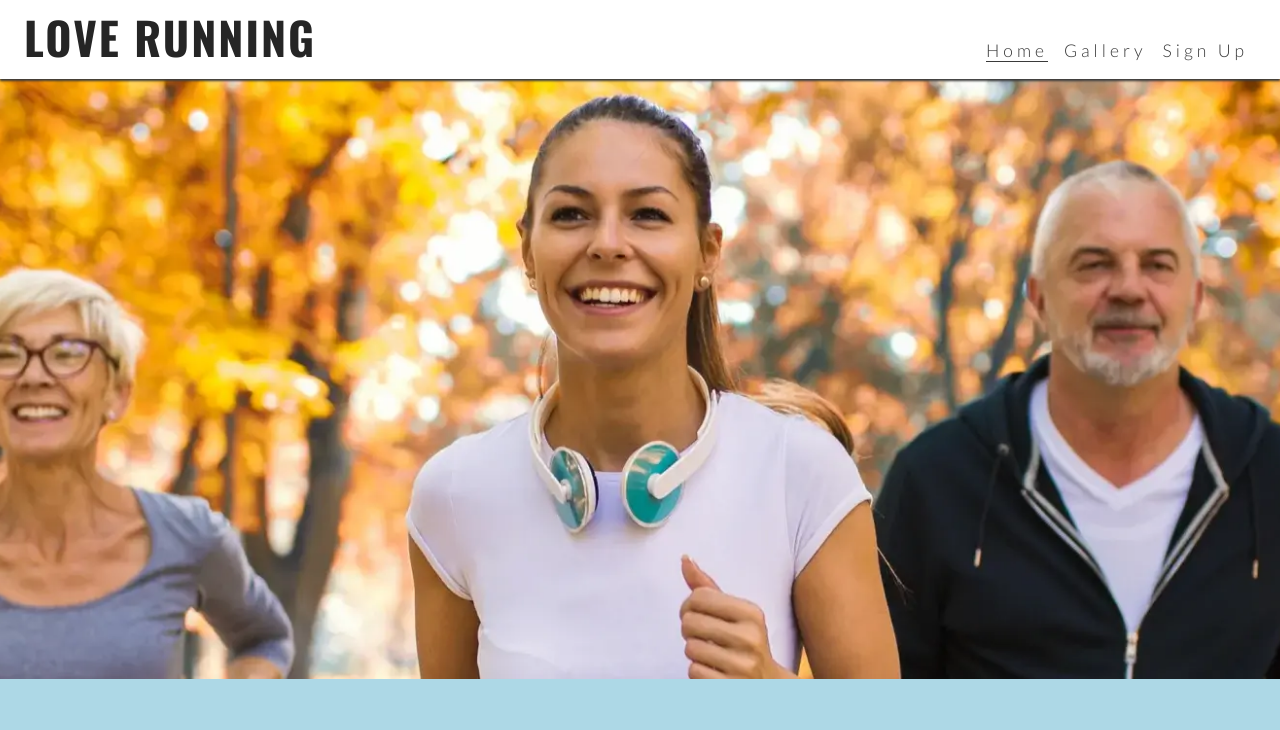
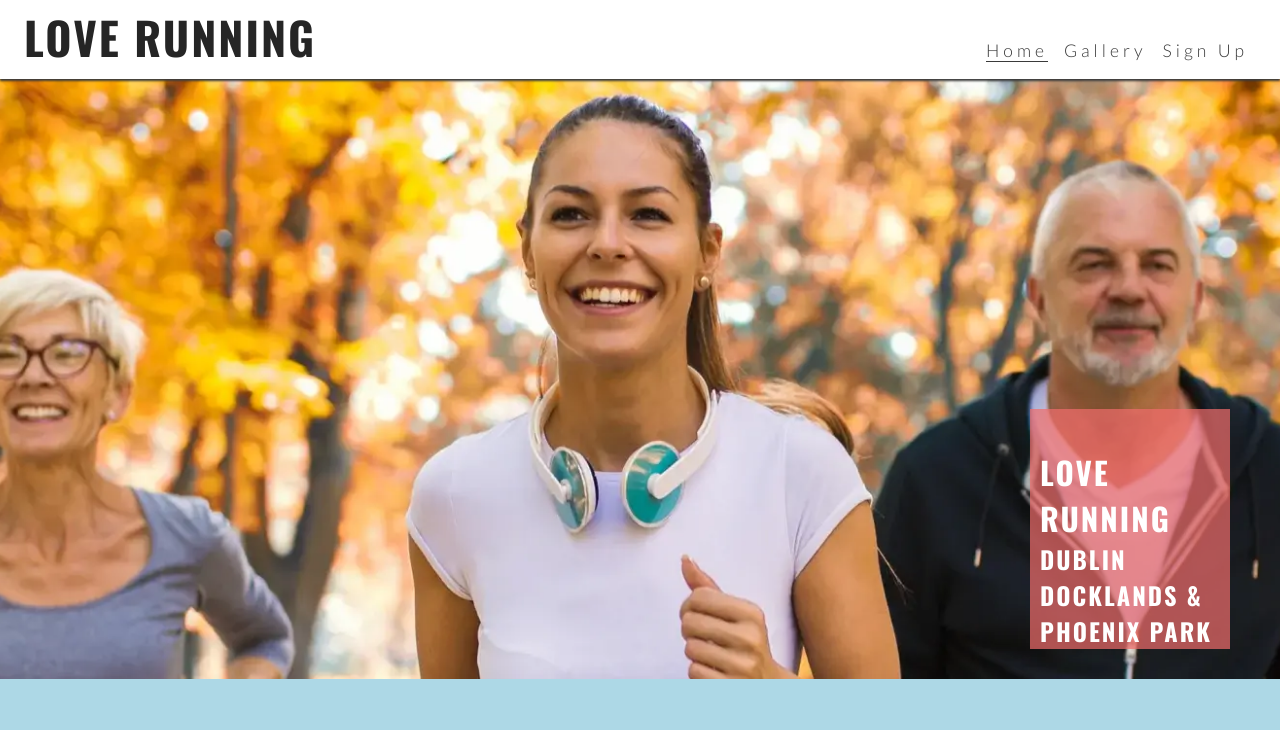
Before and after one commit to Viridi-Machina/love-running, a plain HTML site: page index.html in a window 1280 px wide. Shown: the top 730 px of the page. Drawn offline with nearby package versions, Linux system fonts and the light colour scheme.

Commit message:
feat: add cover text with club name and locations

```diff
--- a/assets/css/style.css
+++ b/assets/css/style.css
@@ -18,6 +18,15 @@ body {
     font-family: 'Lato', sans-serif;
 }
 
+h1,
+h2,
+h3 {
+    font-family: 'Oswald', sans-serif;
+    text-transform: uppercase;
+    letter-spacing: 2px;
+    color: #252525;
+}
+
 /* Header */
 header {
     background-color: #ffffff;
@@ -34,13 +43,6 @@ header {
 header a {
     text-decoration: none;
     color: inherit;
-}
-
-h1 {
-    font-family: 'Oswald', sans-serif;
-    text-transform: uppercase;
-    letter-spacing: 2px;
-    color: #252525;
 }
 
 #menu {
@@ -95,6 +97,24 @@ main {
     height: 600px;
     width: 100%;
     background: url("../images/hero-image.webp") no-repeat center center/cover;
+    position: relative;
+}
+
+#cover-text {
+    /* Final rgba value sets the opacity so it is semi-transparent */
+    background-color: rgba(241, 109, 107, .7);
+    font-size: 130%;
+    position: absolute;
+    bottom: 30px;
+    width: 80%;
+    min-height: 200px;
+    padding-top: 40px;
+    padding-left: 10px;
+}
+
+#cover-text>h2,
+#cover-text>h3 {
+    color: #ffffff;
 }
 
 /* Footer */
@@ -147,6 +167,11 @@ main {
         /* Push main content down to accommodate larger header */
         margin-top: 79px;
     }
+
+    #cover-text {
+        width: 200px;
+        right: 50px;
+    }
 }
 
 /* Large devices (laptops and desktops, 992px and up) */
--- a/index.html
+++ b/index.html
@@ -41,7 +41,10 @@
     <!-- Main content -->
     <main>
         <section id="hero">
-
+            <div id="cover-text">
+                <h2>Love Running</h2>
+                <h3>Dublin Docklands & Phoenix Park</h3>
+            </div>
         </section>
     </main>
 
```
